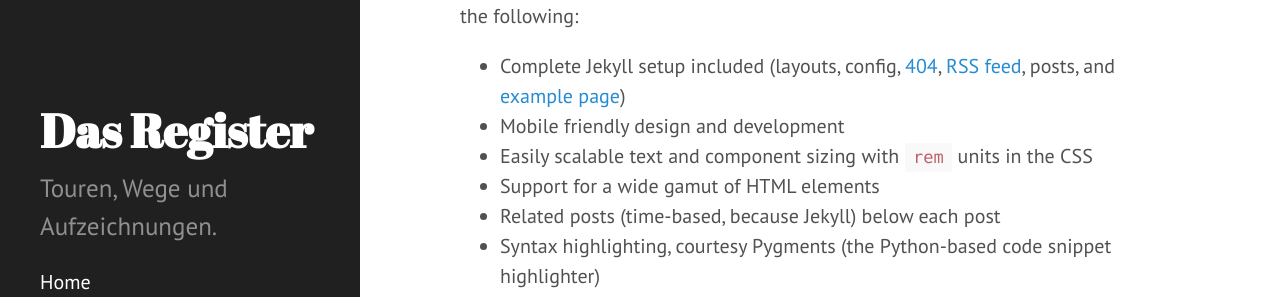
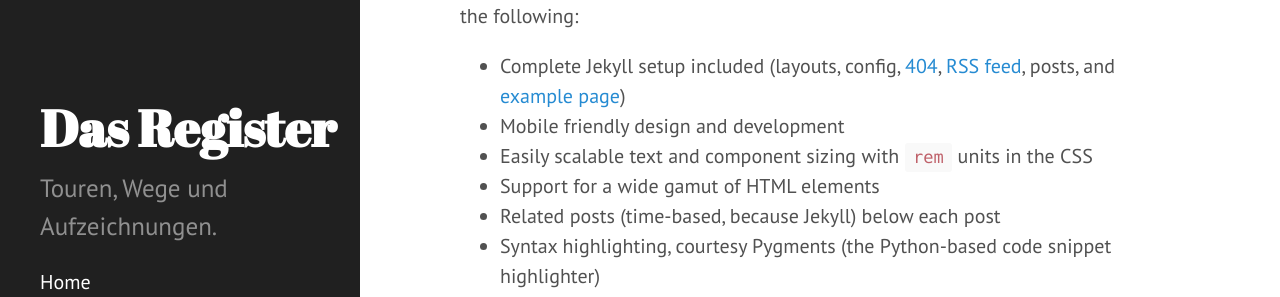
Before and after one commit to gryphiusodenhobler/dasregister, a Jekyll site: the page built from index.html, in a window 1280 px wide. Shown: the part 370-667 px from the top of the page. Built offline with Jekyll 4.4.1, drawn with Linux system fonts in a browser that asks for light colours; the list of posts is cut into pages by our own code.

Commit message:
Update hyde.css

```diff
--- a/public/css/hyde.css
+++ b/public/css/hyde.css
@@ -80,7 +80,7 @@ html {
   color: #fff;
   margin-top: 0;
   font-family: "Abril Fatface", serif;
-  font-size: 2.35rem;
+  font-size: 2.55rem;
    white-space: nowrap;
 }
 
```
